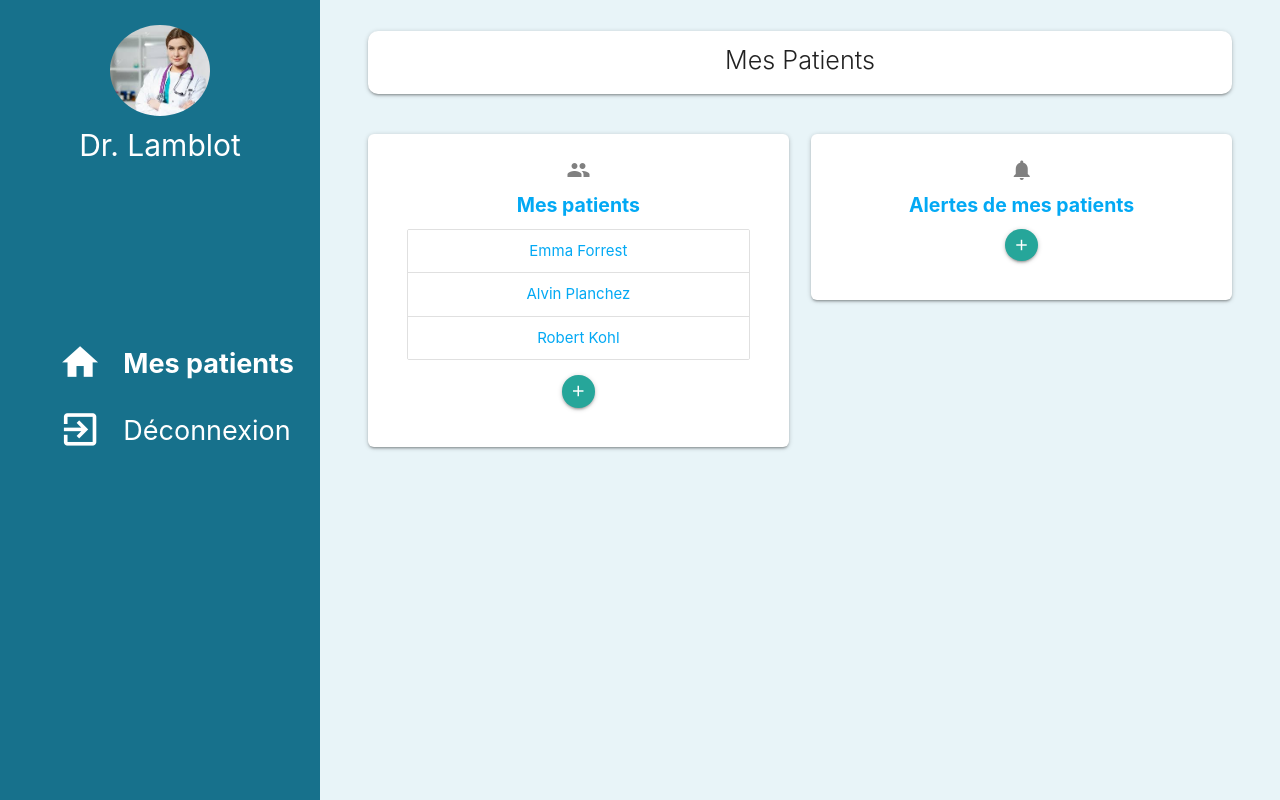
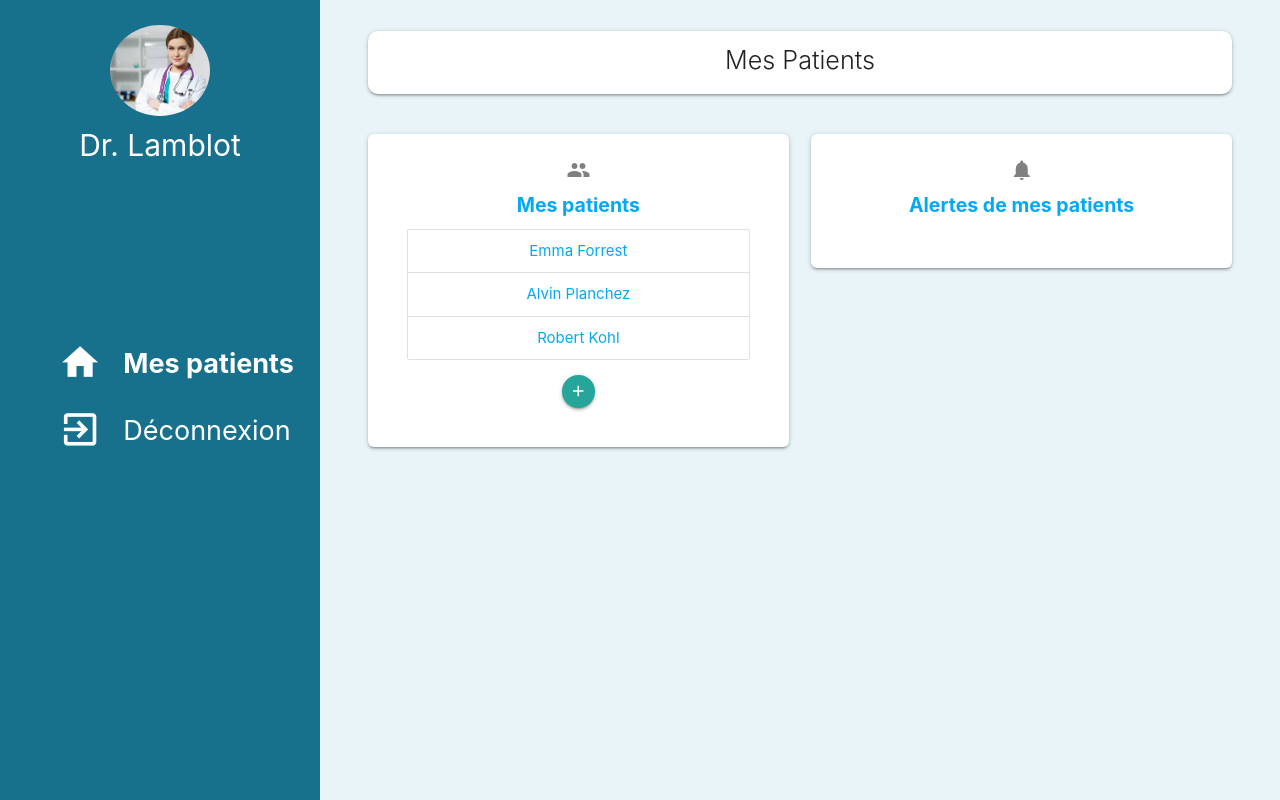
Before and after one commit to arnaudsm/iot-health, a Django app: page /patients in a window 1280 px wide. Run offline with Django 3.2, Linux system fonts and the light colour scheme; some libraries are stand-ins or nearby versions.

Commit message:
corrections

```diff
--- a/web/pages/templates/medecin_home.html
+++ b/web/pages/templates/medecin_home.html
@@ -63,7 +63,6 @@
                                     <div class="card-content">
                                         <i class="material-icons">notifications</i>
                                         <p class="card-title light-blue-text title-card">Alertes de mes patients</p>
-                                        <a class="btn-floating btn-small waves-effect waves-light"><i class="material-icons">add</i></a>
                                     </div>
                                 </div>
                             </div>
```
